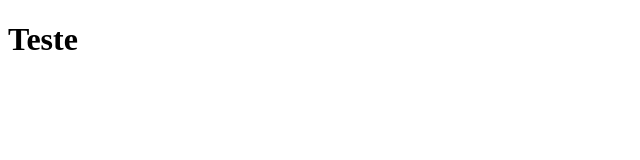
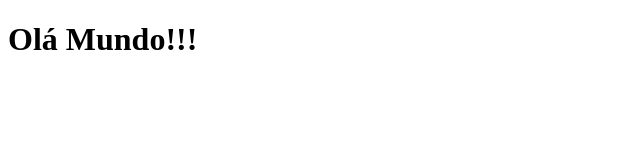
Before and after one commit to Marcel-ROSantana/projeto-social, a plain HTML site: page index.html in a window 1280 px wide. Shown: the whole page, without its empty margins (0-640 px from the left). Drawn offline with Linux system fonts and the light colour scheme.

Commit message:
página principal

```diff
--- a/index.html
+++ b/index.html
@@ -3,9 +3,10 @@
 <head>
     <meta charset="UTF-8">
     <meta name="viewport" content="width=device-width, initial-scale=1.0">
-    <title>Document</title>
+    <link rel="shortcut icon" href="favicon.ico" type="image/x-icon">
+    <title>Projeto Redes Sociais</title>
 </head>
 <body>
-    <h1>Teste</h1>
+    <h1>Olá Mundo!!!</h1>
 </body>
 </html>
```
